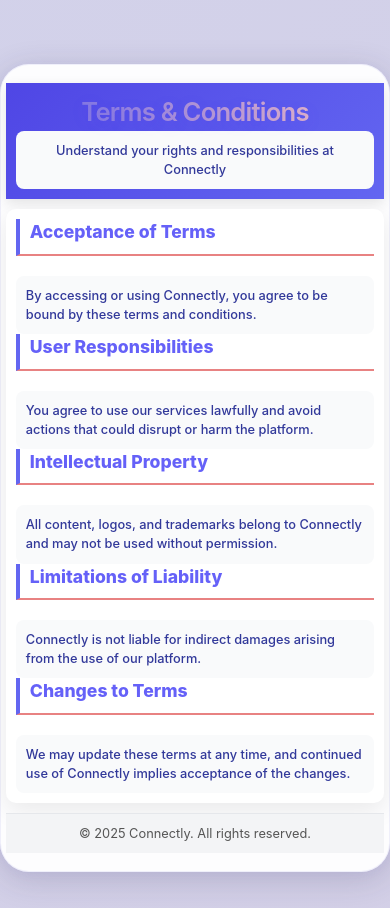
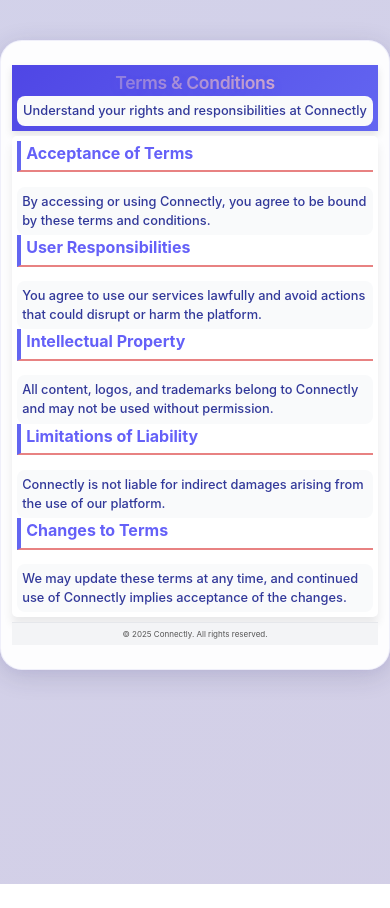
Before and after one commit to Aastha59/Connectly-f, a React (Create React App) app: page /terms in a window 390 px wide. After the commit the page ends 884 px from the top, so only its background shows below. Built offline with nearby package versions, Linux system fonts and the light colour scheme.

Commit message:
new change

```diff
--- a/src/App.css
+++ b/src/App.css
@@ -188,7 +188,6 @@
 
 
 
-
 @import "tailwindcss/base";
 @import "tailwindcss/components";
 @import "tailwindcss/utilities";
@@ -212,92 +211,92 @@
 }
 
 #root > div {
-  max-width: 980px;
-  margin: 4rem auto 3rem auto;
-  padding: 2rem 2.5rem;
+  max-width: 880px; /* reduced width */
+  margin: 2.5rem auto 2rem auto;
+  padding: 1.5rem 1.8rem; /* reduced padding */
   background: rgba(255,255,255,0.95);
-  border-radius: 29px;
-  box-shadow: 0 7px 32px rgba(40,36,78,0.19), 0 2px 8px rgba(174,171,245,0.11);
-  backdrop-filter: blur(10px);
-  border: 1.5px solid rgba(160,158,229,0.15);
+  border-radius: 22px; /* smaller curve */
+  box-shadow: 0 6px 26px rgba(40,36,78,0.16), 0 2px 6px rgba(174,171,245,0.1);
+  backdrop-filter: blur(8px);
+  border: 1.2px solid rgba(160,158,229,0.15);
   animation: enter-float 1s cubic-bezier(.73,-0.11,.34,1.3);
   transition: box-shadow 0.3s, transform 0.3s;
 }
 
 @keyframes enter-float {
-  0% { transform:scale(0.93) translateY(40px); opacity:0;}
+  0% { transform:scale(0.93) translateY(30px); opacity:0;}
   100% { transform:none; opacity:1; }
 }
 
 #root > div:hover {
-  box-shadow: 0 14px 34px rgba(58,22,128,0.17), 0 6px 20px rgba(232,227,255,0.09);
-  transform: scale(1.025) translateY(-3px);
+  box-shadow: 0 12px 28px rgba(58,22,128,0.15), 0 5px 16px rgba(232,227,255,0.08);
+  transform: scale(1.018) translateY(-2px);
 }
 
 h1 {
-  font-size: 3rem;
-  font-weight: 900;
-  letter-spacing: -0.03em;
+  font-size: 2.3rem; /* reduced */
+  font-weight: 800;
+  letter-spacing: -0.02em;
   background: linear-gradient(90deg,#6a67ea 0%, #f6c1c1 100%);
   -webkit-background-clip: text;
   -webkit-text-fill-color: transparent;
-  margin-bottom: 2.4rem;
+  margin-bottom: 1.6rem;
   text-align: center;
-  text-shadow: 0 4px 16px rgba(108,81,255,0.13);
+  text-shadow: 0 3px 12px rgba(108,81,255,0.12);
   transition: text-shadow 0.2s;
 }
 
 h1:hover {
-  text-shadow: 0 0px 32px rgba(173,216,230,0.07);
+  text-shadow: 0 0px 22px rgba(173,216,230,0.07);
 }
 
 h2 {
-  font-size: 2rem;
-  font-weight: 800;
+  font-size: 1.5rem; /* reduced */
+  font-weight: 700;
   color: #6561f8;
-  margin-bottom: 1.25rem;
+  margin-bottom: 0.9rem;
   border-bottom: 2px solid #e88282;
-  padding-bottom: .5rem;
+  padding-bottom: .35rem;
   text-align: left;
 }
 
 p, label, .label {
-  font-size: 1.09rem;
+  font-size: 0.95rem; /* reduced */
   color: #32399a;
   font-weight: 500;
 }
 
 input[type="text"], input[type="email"], input[type="file"], textarea, select {
-  font-size: 1.14rem;
-  margin-top: 0.8rem;
-  margin-bottom: 1rem;
-  padding: 0.88rem 1.12rem;
-  border-radius: 13px;
-  border: 2.5px solid #a4a1f7;
+  font-size: 0.95rem;
+  margin-top: 0.6rem;
+  margin-bottom: 0.8rem;
+  padding: 0.65rem 0.9rem; /* reduced padding */
+  border-radius: 10px;
+  border: 2px solid #a4a1f7;
   background: rgba(246,246,254,0.87);
-  box-shadow: 0 1px 4px rgba(156,154,231,0.08);
-  transition: border-color 0.27s, box-shadow 0.33s, background 0.22s;
+  box-shadow: 0 1px 3px rgba(156,154,231,0.08);
+  transition: border-color 0.25s, box-shadow 0.3s, background 0.22s;
 }
 
 input[type="text"]:focus, input[type="email"]:focus, input[type="file"]:focus, textarea:focus, select:focus {
   border-color: #6a61ea;
   background: #f1f2fa;
-  box-shadow: 0 0 10px #a481f0aa;
+  box-shadow: 0 0 8px #a481f0aa;
   outline: none;
 }
 
 button {
-  font-size: 1.18rem;
-  font-weight: 700;
-  padding: 0.7rem 2rem;
-  border-radius: 100px;
+  font-size: 1rem; /* reduced */
+  font-weight: 600;
+  padding: 0.55rem 1.6rem; /* reduced */
+  border-radius: 80px;
   cursor: pointer;
   border: none;
   background: linear-gradient(90deg,#6a61ea 0%,#f6c1c1 100%);
   color: #fff;
-  box-shadow: 0 4px 14px rgba(61, 37, 119, 0.23);
-  transition: background 0.26s, box-shadow 0.18s, transform 0.19s;
-  margin-bottom: 0.4rem;
+  box-shadow: 0 3px 10px rgba(61, 37, 119, 0.22);
+  transition: background 0.25s, box-shadow 0.18s, transform 0.18s;
+  margin-bottom: 0.3rem;
 }
 
 button.btn-primary {
@@ -306,142 +305,129 @@
 }
 button.btn-primary:hover {
   background: linear-gradient(90deg,#5d50c7 0%,#efb3b3 100%);
-  box-shadow: 0 8px 22px rgba(132, 93, 215, 0.18);
-  transform: scale(1.045);
+  box-shadow: 0 7px 18px rgba(132, 93, 215, 0.18);
+  transform: scale(1.035);
 }
 
 button.btn-secondary {
   background: linear-gradient(90deg,#ffc6fc 0%, #cfdef3 100%);
   color: #6a61ea;
-  border: 2.5px solid #c5c1fd;
+  border: 2px solid #c5c1fd;
 }
 button.btn-secondary:hover {
   background: linear-gradient(90deg,#ebddff 0%, #e8f7ff 100%);
   color: #5d50c7;
-  box-shadow: 0 6px 19px rgba(129,118,197,0.20);
-  transform: scale(1.04);
+  box-shadow: 0 5px 16px rgba(129,118,197,0.2);
+  transform: scale(1.03);
 }
 
 ::-webkit-scrollbar {
-  width: 9px;
+  width: 7px;
   background: #ecedfa;
 }
 ::-webkit-scrollbar-thumb {
   background: #a9a7f8;
-  border-radius: 9px;
+  border-radius: 7px;
 }
 
 input[type="file"] {
-  padding-top: 0.7rem;
+  padding-top: 0.6rem;
   color: #84a9c9;
   background: #f6f8fb;
 }
 
 textarea {
-  min-height: 70px;
+  min-height: 60px; /* reduced */
   max-width: 100%;
 }
 
 .email-section {
   width: 100%;
-  margin-top: 2.5rem;
+  margin-top: 2rem;
 }
 .email-input,
 .email-textarea {
   width: 100%;
-  font-size: 1rem;
+  font-size: 0.9rem;
 }
 .email-send-btn {
-  margin-top: 1.5rem;
-  font-weight: 700;
+  margin-top: 1.2rem;
+  font-weight: 600;
 }
 
-
 .email-section textarea {
-  border-radius: 13px;
+  border-radius: 10px;
   border: 2px solid #cdbcf7;
 }
 
 .email-section .status {
-  margin-top: .4rem;
+  margin-top: .3rem;
   color: #d53c3c;
-  font-weight: 700;
+  font-weight: 600;
   background: #fff6f6;
-  border-radius: 6px;
-  padding: 0.6em 1.1em;
+  border-radius: 5px;
+  padding: 0.5em 0.9em;
   border: 1px solid #cde3f7;
-  box-shadow: 0 1px 12px #e8c0d7a3;
+  box-shadow: 0 1px 10px #e8c0d7a3;
   animation: fade-in 0.5s;
 }
 
 @keyframes fade-in {
-  from { opacity: 0; transform: translateY(20px);}
+  from { opacity: 0; transform: translateY(15px);}
   to {opacity: 1; transform: none;}
 }
 
-/* .contact-table {
-  margin: 2rem auto;
-  background: rgba(239,238,255,0.93);
-  border-radius: 15px;
-  box-shadow: 0 4px 13px rgba(168,128,255,0.09);
-  overflow-x: auto;
-  animation: fade-in 0.7s;
-}
-
-.contact-table th, .contact-table td {
-  padding: 0.89rem 1.1rem;
-} */
-
 .contact-table-table {
   background: rgba(255,255,255,0.72);
-  border-radius: 13px;
-  box-shadow: 0 2px 14px rgba(173,166,251,0.05);
+  border-radius: 10px;
+  box-shadow: 0 2px 10px rgba(173,166,251,0.05);
   overflow: hidden;
 }
 
 .contact-table-header,
 .contact-table-cell {
-  font-size: 1.07rem;
+  font-size: 0.9rem;
   color: #6a61ea;
-  padding: 1rem;
+  padding: 0.8rem;
   border-bottom: 1px solid #dfdffd;
 }
 
-@media (max-width: 750px) {
-  #root > div { padding: 2rem 0.8rem;}
-  h1 { font-size: 1.6rem;}
-  h2 { font-size: 1.1rem;}
-  .contact-table, .email-section { font-size: .9rem;}
+/* Mobile adjustments */
+@media (max-width: 600px) {
+  #root > div { padding: 1.5rem 0.7rem;}
+  h1 { font-size: 1.5rem;}
+  h2 { font-size: 1rem;}
+  .contact-table, .email-section { font-size: .85rem;}
   label, p, input, textarea, button { font-size: .8rem;}
 }
-@media (max-width: 400px) {
-  #root > div { padding: 1.1rem 0.3rem;}
-  h1 { font-size: 1.2rem;}
-  .contact-table, .email-section { font-size: .80rem;}
+@media (max-width: 300px) {
+  #root > div { padding: 1rem 0.3rem;}
+  h1 { font-size: 1.1rem;}
+  .contact-table, .email-section { font-size: .75rem;}
 }
 
 /* EmailSection */
-.email-section-title { margin-bottom: 2rem; font-size: 1.3rem; }
-.email-templates-list { display: grid; grid-template-columns: 1fr 1fr; gap: 1.2rem;}
+.email-section-title { margin-bottom: 1.5rem; font-size: 1.1rem; }
+.email-templates-list { display: grid; grid-template-columns: 1fr 1fr; gap: 1rem;}
 @media (max-width:700px) { .email-templates-list {grid-template-columns: 1fr;}}
 .email-template-card {
   background: rgba(246,244,255,0.91);
-  border-radius: 18px;
-  border: 2.3px solid #dad5fa;
-  box-shadow: 0 2.5px 8.5px #e5e2fa62;
-  padding: 1.6rem 1.2rem;
+  border-radius: 14px;
+  border: 2px solid #dad5fa;
+  box-shadow: 0 2px 7px #e5e2fa62;
+  padding: 1.2rem 1rem;
   cursor: pointer;
   transition: box-shadow 0.2s, border 0.2s, transform 0.22s;
 }
-.email-template-card:hover { box-shadow: 0 10px 22px #9e7cf023; transform: scale(1.013); border-color: #b0a5fa;}
+.email-template-card:hover { box-shadow: 0 7px 18px #9e7cf023; transform: scale(1.01); border-color: #b0a5fa;}
 .email-template-card-btn {
-  margin-top: 9px;
-  padding: 0.37rem 1.4rem;
-  font-size: 1.02rem;
-  border-radius: 15px;
+  margin-top: 7px;
+  padding: 0.3rem 1.2rem;
+  font-size: 0.9rem;
+  border-radius: 12px;
 }
 
 /* Inputs */
 .email-input, .search-input, .search-select { width: 100%; background: #fdfbff; }
 
-.status { color: #0a812c; font-weight: bold; padding: .75rem .95rem; border-radius: 7px; background: #d7eed2; animation: fade-in .6s;}
+.status { color: #0a812c; font-weight: 600; padding: .6rem .8rem; border-radius: 6px; background: #d7eed2; animation: fade-in .6s;}
--- a/src/Pages/Home.jsx
+++ b/src/Pages/Home.jsx
@@ -142,7 +142,7 @@
   return (
     <div className="min-h-screen flex flex-col items-center bg-gradient-to-r from-blue-500 via-purple-500 to-pink-500 animate-gradient">
       <div className="bg-white bg-opacity-90 rounded-lg shadow-xl p-8 mt-20 w-full max-w-5xl">
-        <h1 className="text-4xl font-bold mb-6 text-center text-indigo-700">Agentic AI Bulk Outreach</h1>
+        <h1 className="text-4xl font-bold mb-6 text-center text-indigo-700"><i><b>Connectly</b></i></h1>
 
         {!googleToken ? (
           <button
--- a/src/Pages/Privacy.css
+++ b/src/Pages/Privacy.css
@@ -11,19 +11,20 @@
   background: #f5f7fa;
   color: #2d2d2d;
   padding: 0;
+  overflow: hidden;
 }
 
 /* Header */
 header {
   background: linear-gradient(135deg, #4f46e5, #6366f1);
   color: white;
-  padding: 10px;
+  padding: 5px;
   text-align: center;
-  box-shadow: 0 4px 12px rgba(0, 0, 0, 0.1);
+  box-shadow: 0 4px 8px rgba(0, 0, 0, 0.1);
 }
 
 header h1 {
-  font-size: 1.7rem;
+  font-size: 1.1rem;
   font-weight: 600;
   margin: 0;
 }
@@ -31,28 +32,28 @@
 /* Content */
 main {
   max-width: 700px;
-  margin: 10px auto;
-  padding: 10px;
+  margin: 5px auto;
+  padding: 5px;
   background: white;
-  border-radius: 10px;
-  font-size: 0.8rem;
+  border-radius: 5px;
+  font-size: 0.5rem;
   /* line-height: 1.8; */
-  box-shadow: 0 6px 20px rgba(0, 0, 0, 0.08);
+  box-shadow: 0 6px 10px rgba(0, 0, 0, 0.08);
 }
 
 h2 {
   color: #4f46e5;
   margin: 1.4em 0 0.8em;
-  font-size: 1.3rem;
+  font-size: 0.8rem;
   border-left: 4px solid #4f46e5;
-  padding-left: 10px;
+  padding-left: 5px;
 }
 
 p {
-  margin-bottom: 1.2em;
+  margin-bottom: 0.6em;
   color: #444;
   background: #f9fafb;
-  padding: 10px;
+  padding: 5px;
   border-radius: 8px;
 }
 
@@ -70,39 +71,39 @@
 /* Footer */
 footer {
   text-align: center;
-  padding: 10px;
+  padding: 5px;
   background: #f3f4f6;
   color: #555;
-  font-size: 0.8rem;
-  margin-top: 10px;
+  font-size: 0.5rem;
+  margin-top: 5px;
   border-top: 1px solid #e5e7eb;
 }
 
 @media (max-width: 500px) {
   h1 {
-    font-size: 1.6rem;
+    font-size: 1.1rem;
   }
   h2 {
-    font-size: 1.2rem;
+    font-size: 0.7rem;
   }
   main {
-    padding: 10px;
+    padding: 5px;
     font-size: 1rem;
   }
 }
 
 @media (max-width: 400px) {
   h1 {
-    font-size: 1.3rem;
+    font-size: 0.7rem;
   }
   h2 {
-    font-size: 1rem;
+    font-size: 0.4rem;
   }
   main {
-    padding: 10px;
-    font-size: 0.95rem;
+    padding: 5px;
+    font-size: 0.7rem;
   }
   p {
-    font-size: 0.9rem;
+    font-size: 0.7rem;
   }
 }
--- a/src/Pages/Terms.css
+++ b/src/Pages/Terms.css
@@ -15,49 +15,50 @@
   /* max-width: 1700px; */
   /* text-align: center; */
   color: #2d2d2d;
+  overflow: hidden;
 }
 
 /* Header */
 header {
   background: linear-gradient(135deg, #4f46e5, #6366f1);
   color: white;
-  padding: 10px;
+  padding: 5px;
   text-align: center;
-  box-shadow: 0 4px 12px rgba(0, 0, 0, 0.1);
+  box-shadow: 0 4px 8px rgba(0, 0, 0, 0.1);
 }
 
 header h1 {
-  font-size: 1.6rem;
+  font-size: 1.1rem;
   font-weight: 600;
   margin: 0;
 }
 
 /* Content */
 main {
-  max-width: 800px;
-  margin: 10px auto;
-  padding: 10px;
+  max-width: 700px;
+  margin: 5px auto;
+  padding: 5px;
   background: #ffffff;
-  border-radius: 10px;
-  box-shadow: 0 8px 24px rgba(0, 0, 0, 0.08);
-  font-size: 0.8rem;
+  border-radius: 5px;
+  box-shadow: 0 8px 10px rgba(0, 0, 0, 0.08);
+  font-size: 0.7rem;
   /* line-height: 1.8; */
 }
 
 h2 {
   color: #4f46e5;
-  margin: 1.6em 0 0.7em;
-  font-size: 1rem;
+  margin: 1.1em 0 0.4em;
+  font-size: 0.7rem;
   border-left: 4px solid #6366f1;
-  padding-left: 10px;
+  padding-left: 5px;
 }
 
 p,
 label,
 .label {
-  font-size: 0.8rem;
+  font-size: 0.5rem;
   color: #444;
-  margin-bottom: 1em;
+  margin-bottom: 0.7em;
   display: block;
 }
 
@@ -65,7 +66,7 @@
 a {
   color: #4f46e5;
   text-decoration: none;
-  font-weight: 500;
+  font-weight: 400;
   transition: color 0.3s ease;
 }
 
@@ -76,24 +77,24 @@
 /* Footer */
 footer {
   text-align: center;
-  padding: 10px;
+  padding: 5px;
   background: #f3f4f6;
   color: #555;
-  font-size: 0.8rem;
-  margin-top: 10px;
+  font-size: 0.5rem;
+  margin-top: 5px;
   border-top: 1px solid #e5e7eb;
 }
 
-@media (max-width: 5000px) {
+@media (max-width: 500px) {
   h1 {
-    font-size: 1.2rem;
+    font-size: 1.1rem;
   }
   h2 {
-    font-size: 1rem;
+    font-size: 0.7rem;
   }
   main {
-    padding: 10px;
-    font-size: 0.8rem;
+    padding: 5px;
+    font-size: 0.6rem;
   }
 }
 
@@ -102,13 +103,13 @@
     font-size: 1rem;
   }
   h2 {
-    font-size: 0.8rem;
+    font-size: 0.5rem;
   }
   main {
-    padding: 10px;
-    font-size: 0.8rem;
+    padding: 5px;
+    font-size: 0.6rem;
   }
   p {
-    font-size: 0.8rem;
+    font-size: 0.6rem;
   }
 }
```
